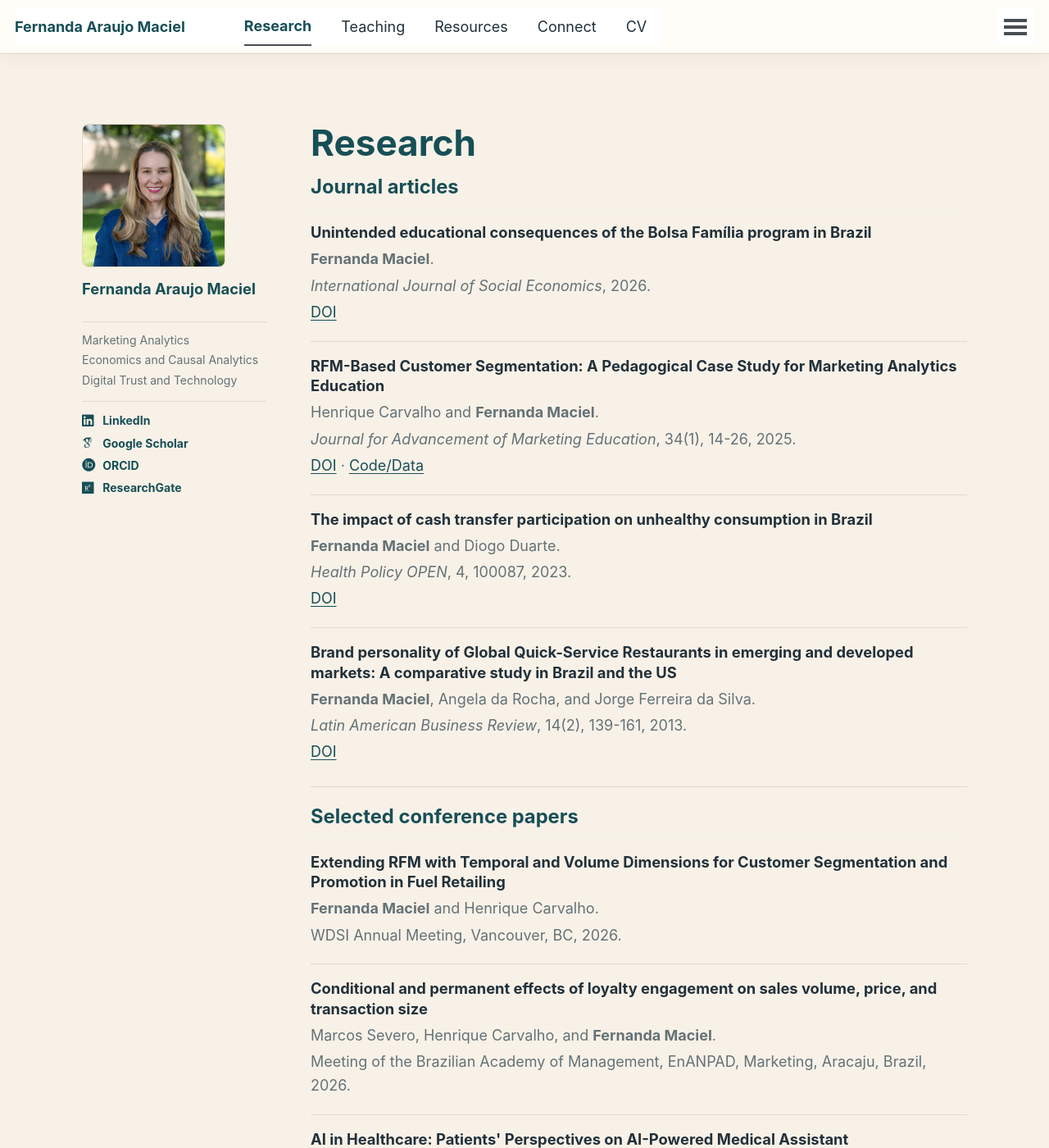
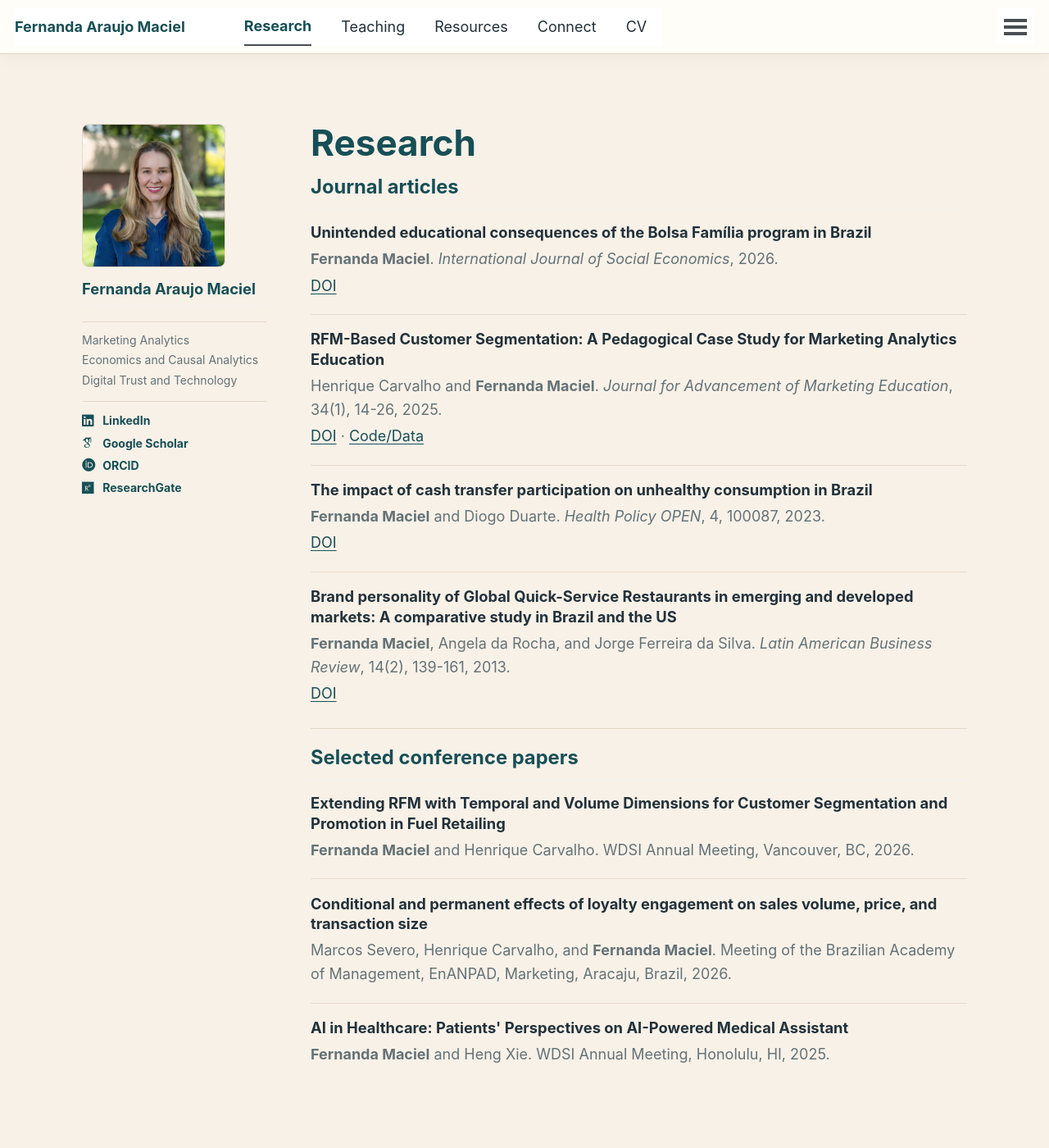
Before and after one commit to proffernandamaciel/proffernandamaciel.github.io, a Jekyll site: the page built from _pages/research.md, in a window 1280 px wide and 1400 px high. Shown: the whole window at 82% size. Built offline with Jekyll 4.4.1, drawn with Linux system fonts in a browser that asks for light colours; some web fonts are replaced; a script that is not in the unit is left out; some of the changed text lies outside the part shown.

Commit message:
Fix research teaching resources pages

```diff
--- a/_pages/research.md
+++ b/_pages/research.md
@@ -30,29 +30,25 @@
       <div class="fm-paper-list">
         <article>
           <h3>Unintended educational consequences of the Bolsa Fam&iacute;lia program in Brazil</h3>
-          <p><strong>Fernanda Maciel</strong>.</p>
-          <p><em>International Journal of Social Economics</em>, 2026.</p>
+          <p><strong>Fernanda Maciel</strong>. <em>International Journal of Social Economics</em>, 2026.</p>
           <p><a href="https://doi.org/10.1108/IJSE-05-2025-0495">DOI</a></p>
         </article>
 
         <article>
           <h3>RFM-Based Customer Segmentation: A Pedagogical Case Study for Marketing Analytics Education</h3>
-          <p>Henrique Carvalho and <strong>Fernanda Maciel</strong>.</p>
-          <p><em>Journal for Advancement of Marketing Education</em>, 34(1), 14-26, 2025.</p>
+          <p>Henrique Carvalho and <strong>Fernanda Maciel</strong>. <em>Journal for Advancement of Marketing Education</em>, 34(1), 14-26, 2025.</p>
           <p><a href="https://doi.org/10.63963/001c.157562">DOI</a> &middot; <a href="https://jame.scholasticahq.com/article/157562-rfm-based-customer-segmentation-a-pedagogical-case-study-for-marketing-analytics-education">Code/Data</a></p>
         </article>
 
         <article>
           <h3>The impact of cash transfer participation on unhealthy consumption in Brazil</h3>
-          <p><strong>Fernanda Maciel</strong> and Diogo Duarte.</p>
-          <p><em>Health Policy OPEN</em>, 4, 100087, 2023.</p>
+          <p><strong>Fernanda Maciel</strong> and Diogo Duarte. <em>Health Policy OPEN</em>, 4, 100087, 2023.</p>
           <p><a href="https://doi.org/10.1016/j.hpopen.2022.100087">DOI</a></p>
         </article>
 
         <article>
           <h3>Brand personality of Global Quick-Service Restaurants in emerging and developed markets: A comparative study in Brazil and the US</h3>
-          <p><strong>Fernanda Maciel</strong>, Angela da Rocha, and Jorge Ferreira da Silva.</p>
-          <p><em>Latin American Business Review</em>, 14(2), 139-161, 2013.</p>
+          <p><strong>Fernanda Maciel</strong>, Angela da Rocha, and Jorge Ferreira da Silva. <em>Latin American Business Review</em>, 14(2), 139-161, 2013.</p>
           <p><a href="https://www.tandfonline.com/doi/abs/10.1080/10978526.2013.808950">DOI</a></p>
         </article>
       </div>
@@ -63,20 +59,17 @@
       <div class="fm-paper-list">
         <article>
           <h3>Extending RFM with Temporal and Volume Dimensions for Customer Segmentation and Promotion in Fuel Retailing</h3>
-          <p><strong>Fernanda Maciel</strong> and Henrique Carvalho.</p>
-          <p>WDSI Annual Meeting, Vancouver, BC, 2026.</p>
+          <p><strong>Fernanda Maciel</strong> and Henrique Carvalho. WDSI Annual Meeting, Vancouver, BC, 2026.</p>
         </article>
 
         <article>
           <h3>Conditional and permanent effects of loyalty engagement on sales volume, price, and transaction size</h3>
-          <p>Marcos Severo, Henrique Carvalho, and <strong>Fernanda Maciel</strong>.</p>
-          <p>Meeting of the Brazilian Academy of Management, EnANPAD, Marketing, Aracaju, Brazil, 2026.</p>
+          <p>Marcos Severo, Henrique Carvalho, and <strong>Fernanda Maciel</strong>. Meeting of the Brazilian Academy of Management, EnANPAD, Marketing, Aracaju, Brazil, 2026.</p>
         </article>
 
         <article>
           <h3>AI in Healthcare: Patients' Perspectives on AI-Powered Medical Assistant</h3>
-          <p><strong>Fernanda Maciel</strong> and Heng Xie.</p>
-          <p>WDSI Annual Meeting, Honolulu, HI, 2025.</p>
+          <p><strong>Fernanda Maciel</strong> and Heng Xie. WDSI Annual Meeting, Honolulu, HI, 2025.</p>
         </article>
       </div>
     </section>
--- a/assets/css/fernanda.css
+++ b/assets/css/fernanda.css
@@ -173,6 +173,18 @@
   font-weight: 700;
   line-height: 1.22;
   margin: 0;
+}
+
+.page__content .fm-home-intro h1 {
+  margin-bottom: 0.65rem;
+}
+
+.page__content .fm-home-intro .fm-role {
+  margin: 0;
+}
+
+.page__content .fm-home-intro .fm-role + .fm-role {
+  margin-top: 0.05rem;
 }
 
 .fm-shell--home .fm-role {
```
